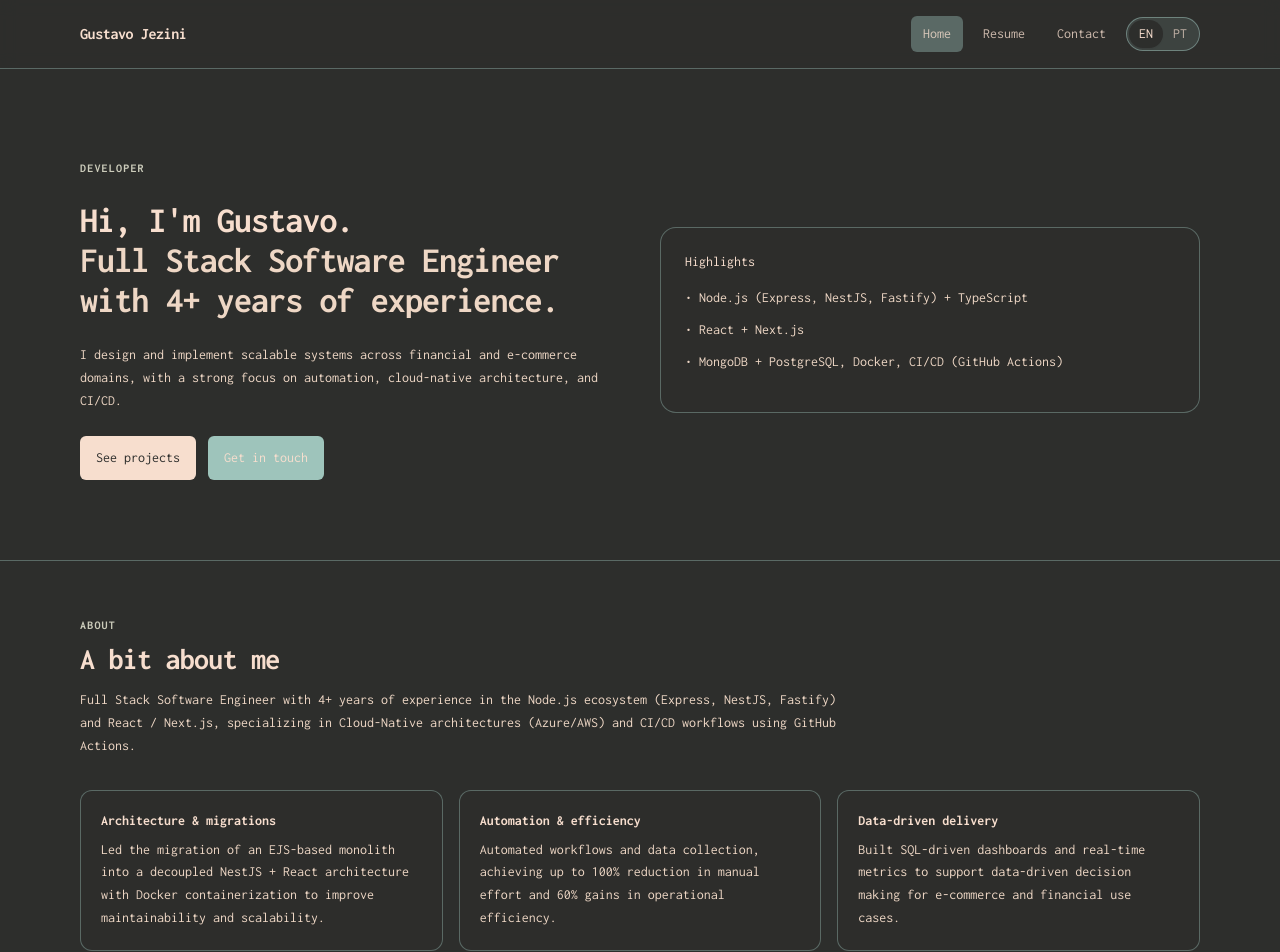
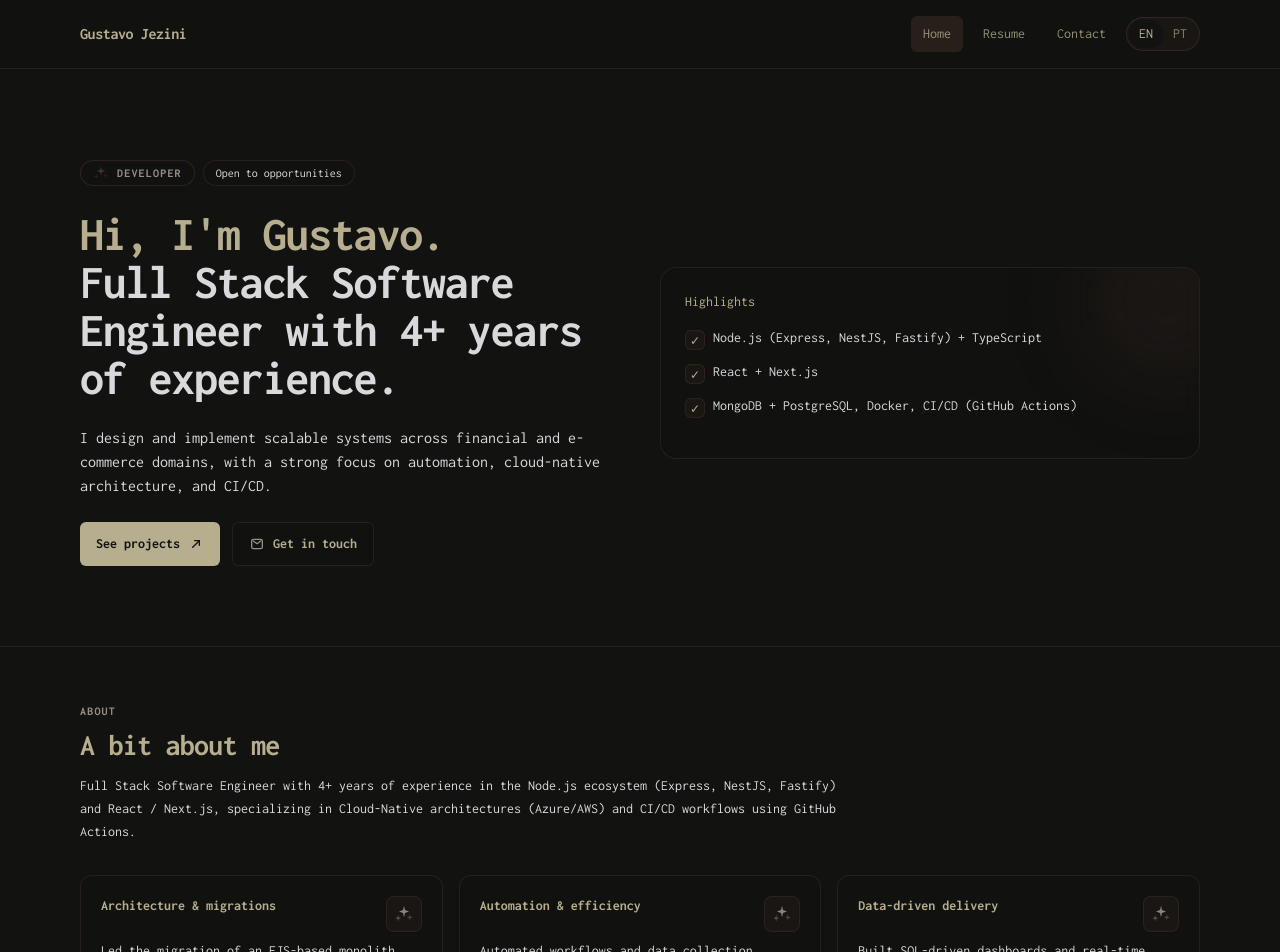
Before and after one commit to Gustavo-Jezini/portifolio, a Next.js app: page / in a window 1280 px wide. Shown: the top 952 px of the page. Built offline with nearby package versions, Linux system fonts and the light colour scheme; no server answers.

Commit message:
feat: add SVG icons and enhance home page layout with new styles and content

```diff
--- a/src/app/(home)/page.tsx
+++ b/src/app/(home)/page.tsx
@@ -2,6 +2,85 @@
 
 import { useMemo } from 'react'
 import { useT } from '../i18n/useT'
+
+function SparkleIcon(props: React.SVGProps<SVGSVGElement>) {
+  return (
+    <svg
+      viewBox="0 0 24 24"
+      fill="none"
+      xmlns="http://www.w3.org/2000/svg"
+      aria-hidden="true"
+      {...props}
+    >
+      <path
+        d="M12 2l1.2 5.3L18 9l-4.8 1.7L12 16l-1.2-5.3L6 9l4.8-1.7L12 2z"
+        className="fill-current"
+        opacity="0.9"
+      />
+      <path
+        d="M5 13l.7 2.9L8.5 17l-2.8 1.1L5 21l-.7-2.9L1.5 17l2.8-1.1L5 13z"
+        className="fill-current"
+        opacity="0.5"
+      />
+      <path
+        d="M19 12l.7 2.9L22.5 16l-2.8 1.1L19 20l-.7-2.9L15.5 16l2.8-1.1L19 12z"
+        className="fill-current"
+        opacity="0.4"
+      />
+    </svg>
+  )
+}
+
+function ArrowUpRightIcon(props: React.SVGProps<SVGSVGElement>) {
+  return (
+    <svg
+      viewBox="0 0 24 24"
+      fill="none"
+      xmlns="http://www.w3.org/2000/svg"
+      aria-hidden="true"
+      {...props}
+    >
+      <path
+        d="M7 17L17 7"
+        stroke="currentColor"
+        strokeWidth="2"
+        strokeLinecap="round"
+      />
+      <path
+        d="M10 7h7v7"
+        stroke="currentColor"
+        strokeWidth="2"
+        strokeLinecap="round"
+        strokeLinejoin="round"
+      />
+    </svg>
+  )
+}
+
+function MailIcon(props: React.SVGProps<SVGSVGElement>) {
+  return (
+    <svg
+      viewBox="0 0 24 24"
+      fill="none"
+      xmlns="http://www.w3.org/2000/svg"
+      aria-hidden="true"
+      {...props}
+    >
+      <path
+        d="M4 7.5A2.5 2.5 0 0 1 6.5 5h11A2.5 2.5 0 0 1 20 7.5v9A2.5 2.5 0 0 1 17.5 19h-11A2.5 2.5 0 0 1 4 16.5v-9z"
+        stroke="currentColor"
+        strokeWidth="2"
+      />
+      <path
+        d="M6.5 7.5l5.5 4 5.5-4"
+        stroke="currentColor"
+        strokeWidth="2"
+        strokeLinecap="round"
+        strokeLinejoin="round"
+      />
+    </svg>
+  )
+}
 
 type AboutCard = { title: string; desc: string }
 type ProjectItem = {
@@ -63,14 +142,30 @@
   }
 
   return (
-    <div>
+    <div className="relative">
+      <div
+        aria-hidden="true"
+        className="pointer-events-none absolute inset-x-0 -top-20 -z-10 mx-auto h-[520px] max-w-6xl overflow-hidden px-4"
+      >
+        <div className="absolute left-1/2 top-10 h-72 w-72 -translate-x-1/2 rounded-full bg-accent/25 blur-3xl" />
+        <div className="absolute right-0 top-24 h-72 w-72 rounded-full bg-secondary/20 blur-3xl" />
+        <div className="absolute left-0 top-40 h-72 w-72 rounded-full bg-primary/10 blur-3xl" />
+      </div>
+
       <section className="border-b border-accent/40">
         <div className="mx-auto grid max-w-6xl gap-10 px-4 py-16 sm:py-20 md:grid-cols-2 md:items-center">
           <div className="space-y-6">
-            <p className="text-xs font-semibold uppercase tracking-widest text-secondary">
+            <div className="flex flex-wrap items-center gap-2">
+              <span className="inline-flex items-center gap-2 rounded-full border border-accent/50 bg-background/40 px-3 py-1 text-xs font-semibold uppercase tracking-widest text-secondary">
+                <SparkleIcon className="h-4 w-4 text-accent" />
                 {t('home.hero.kicker', 'Developer')}
-            </p>
-            <h1 className="text-3xl font-semibold tracking-tight text-primary sm:text-4xl">
+              </span>
+              <span className="inline-flex items-center rounded-full border border-accent/40 bg-background/30 px-3 py-1 text-xs text-muted">
+                {t('home.hero.available', 'Open to opportunities')}
+              </span>
+            </div>
+
+            <h1 className="text-3xl font-semibold tracking-tight text-primary sm:text-4xl lg:text-5xl">
               {t('home.hero.title', "Hi, I'm Gustavo.")}
               <span className="block text-muted">
                 {t(
@@ -79,7 +174,7 @@
                 )}
               </span>
             </h1>
-            <p className="max-w-xl text-sm leading-relaxed text-muted">
+            <p className="max-w-xl text-sm leading-relaxed text-muted sm:text-base">
               {t(
                 'home.hero.description',
                 "Here you'll find a summary of my work. Feel free to reach out.",
@@ -89,27 +184,38 @@
             <div className="flex flex-wrap gap-3">
               <a
                 href="#projetos"
-                className="inline-flex h-11 items-center justify-center rounded-md bg-primary px-4 text-sm font-medium text-background transition hover:bg-muted focus-visible:outline-none focus-visible:ring-2 focus-visible:ring-primary/60"
+                className="inline-flex h-11 items-center justify-center gap-2 rounded-md bg-primary px-4 text-sm font-semibold text-background transition hover:bg-muted focus-visible:outline-none focus-visible:ring-2 focus-visible:ring-primary/60"
               >
                 {t('home.hero.cta.projects', 'See projects')}
+                <ArrowUpRightIcon className="h-4 w-4" />
               </a>
               <a
                 href="/contact"
-                className="inline-flex h-11 items-center justify-center rounded-md bg-accent px-4 text-sm font-medium text-primary transition hover:bg-secondary focus-visible:outline-none focus-visible:ring-2 focus-visible:ring-primary/60"
+                className="inline-flex h-11 items-center justify-center gap-2 rounded-md border border-accent/40 bg-background/40 px-4 text-sm font-semibold text-primary backdrop-blur transition hover:border-primary/40 hover:bg-background/60 focus-visible:outline-none focus-visible:ring-2 focus-visible:ring-primary/60"
               >
+                <MailIcon className="h-4 w-4 text-secondary" />
                 {t('home.hero.cta.contact', 'Get in touch')}
               </a>
             </div>
           </div>
 
-          <div className="rounded-2xl border border-accent/40 bg-background/40 p-6">
-            <div className="space-y-4">
+          <div className="relative overflow-hidden rounded-2xl border border-accent/40 bg-background/40 p-6 backdrop-blur">
+            <div
+              aria-hidden="true"
+              className="absolute -right-12 -top-12 h-40 w-40 rounded-full bg-accent/20 blur-2xl"
+            />
+            <div className="relative space-y-4">
               <p className="text-sm font-medium text-primary">
                 {t('home.hero.highlights.title', 'Highlights')}
               </p>
               <ul className="space-y-3 text-sm text-muted">
                 {highlights.map((item) => (
-                  <li key={item}>• {item}</li>
+                  <li key={item} className="flex gap-2">
+                    <span className="mt-0.5 h-5 w-5 shrink-0 rounded-md border border-accent/40 bg-accent/15 text-center text-xs leading-5 text-primary">
+                      ✓
+                    </span>
+                    <span>{item}</span>
+                  </li>
                 ))}
               </ul>
               <p className="text-xs text-muted">
@@ -144,11 +250,16 @@
             {aboutCards.map((item) => (
               <div
                 key={item.title}
-                className="rounded-xl border border-accent/40 bg-background/40 p-5"
+                className="group rounded-xl border border-accent/40 bg-background/40 p-5 transition hover:-translate-y-0.5 hover:border-primary/40 hover:bg-background/60"
               >
+                <div className="flex items-start justify-between gap-3">
                   <p className="text-sm font-semibold text-primary">
                     {item.title}
                   </p>
+                  <span className="inline-flex h-9 w-9 items-center justify-center rounded-lg border border-accent/40 bg-accent/15 text-secondary transition group-hover:text-primary">
+                    <SparkleIcon className="h-5 w-5" />
+                  </span>
+                </div>
                 <p className="mt-2 text-sm leading-relaxed text-muted">
                   {item.desc}
                 </p>
@@ -182,8 +293,12 @@
                 href={resolveProjectHref(p)}
                 target="_blank"
                 rel="noreferrer"
-                className="group flex flex-col gap-4 rounded-xl border border-accent/40 bg-background/50 p-5 transition hover:border-primary/40 hover:bg-background/70"
+                className="group relative flex flex-col gap-4 overflow-hidden rounded-xl border border-accent/40 bg-background/50 p-5 transition hover:-translate-y-0.5 hover:border-primary/40 hover:bg-background/70"
               >
+                <div
+                  aria-hidden="true"
+                  className="absolute -right-10 -top-10 h-28 w-28 rounded-full bg-accent/15 blur-2xl transition group-hover:bg-accent/25"
+                />
                 <div className="space-y-1">
                   <h3 className="text-base font-semibold text-primary">
                     {p.title ??
@@ -209,9 +324,12 @@
                   ))}
                 </div>
 
+                <div className="mt-auto flex items-center justify-between gap-3">
                   <p className="text-xs text-secondary group-hover:text-primary">
                     {t('home.projects.repoCta', 'View repository →')}
                   </p>
+                  <ArrowUpRightIcon className="h-4 w-4 text-secondary transition group-hover:text-primary" />
+                </div>
               </a>
             ))}
           </div>
@@ -239,13 +357,16 @@
                 href={c.href}
                 target="_blank"
                 rel="noreferrer"
-                className="rounded-xl border border-accent/40 bg-background/40 p-5 transition hover:border-primary/40"
+                className="group rounded-xl border border-accent/40 bg-background/40 p-5 transition hover:-translate-y-0.5 hover:border-primary/40 hover:bg-background/60"
               >
                 <p className="text-sm font-semibold text-primary">{c.title}</p>
                 <p className="mt-1 text-sm text-muted">{c.org}</p>
-                <p className="mt-4 text-xs text-secondary">
+                <div className="mt-4 flex items-center justify-between gap-3 text-xs text-secondary">
+                  <span className="group-hover:text-primary">
                     {t('home.certificates.cta', 'View credential →')}
-                </p>
+                  </span>
+                  <ArrowUpRightIcon className="h-4 w-4 transition group-hover:text-primary" />
+                </div>
               </a>
             ))}
           </div>
@@ -273,7 +394,7 @@
             {educationItems.map((item) => (
               <div
                 key={`${item.title}-${item.period}`}
-                className="rounded-xl border border-accent/40 bg-background/40 p-5"
+                className="rounded-xl border border-accent/40 bg-background/40 p-5 transition hover:border-primary/40 hover:bg-background/60"
               >
                 <p className="text-sm font-semibold text-primary">
                   {item.title}
@@ -303,7 +424,11 @@
             </p>
           </div>
 
-          <div className="rounded-2xl border border-accent/40 bg-background/40 p-6 sm:flex sm:items-center sm:justify-between">
+          <div className="relative overflow-hidden rounded-2xl border border-accent/40 bg-background/40 p-6 backdrop-blur sm:flex sm:items-center sm:justify-between">
+            <div
+              aria-hidden="true"
+              className="absolute -bottom-10 -left-10 h-44 w-44 rounded-full bg-secondary/15 blur-2xl"
+            />
             <div className="space-y-1">
               <p className="text-sm font-semibold text-primary">
                 {t('home.contact.emailLabel', 'Email')}
@@ -317,9 +442,10 @@
             </div>
             <a
               href="/contact"
-              className="mt-4 inline-flex h-11 items-center justify-center rounded-md bg-primary px-4 text-sm font-medium text-background transition hover:bg-muted focus-visible:outline-none focus-visible:ring-2 focus-visible:ring-primary/60 sm:mt-0"
+              className="relative mt-4 inline-flex h-11 items-center justify-center gap-2 rounded-md bg-primary px-4 text-sm font-semibold text-background transition hover:bg-muted focus-visible:outline-none focus-visible:ring-2 focus-visible:ring-primary/60 sm:mt-0"
             >
               {t('home.contact.cta', 'Open contact form')}
+              <ArrowUpRightIcon className="h-4 w-4" />
             </a>
           </div>
         </div>
--- a/src/app/i18n/I18nProvider.tsx
+++ b/src/app/i18n/I18nProvider.tsx
@@ -30,8 +30,19 @@
 
 export const I18nContext = createContext<I18nContextValue | null>(null)
 
-export function I18nProvider({ children }: { children: React.ReactNode }) {
-  const [locale, setLocaleState] = useState<Locale>(getInitialLocaleFromClient)
+type I18nProviderProps = {
+  children: React.ReactNode
+  /**
+   * Locale coming from SSR (cookie/header). When provided, it guarantees the
+   * first client render matches the server HTML (prevents hydration errors).
+   */
+  initialLocale?: Locale
+}
+
+export function I18nProvider({ children, initialLocale }: I18nProviderProps) {
+  const [locale, setLocaleState] = useState<Locale>(() => {
+    return initialLocale ?? getInitialLocaleFromClient()
+  })
 
   useEffect(() => {
     // Ensure document + storage are in sync even on first mount.
@@ -41,6 +52,14 @@
   const setLocale = useCallback((next: Locale) => {
     setLocaleState(next)
     setClientLocale(next)
+
+    // Also persist to a cookie so SSR can pick the same locale on refresh.
+    // Keep it simple: 1 year, top-level path.
+    try {
+      document.cookie = `locale=${next}; path=/; max-age=31536000; samesite=lax`
+    } catch {
+      // ignore
+    }
   }, [])
 
   const value = useMemo<I18nContextValue>(() => {
--- a/src/app/i18n/messages/en.json
+++ b/src/app/i18n/messages/en.json
@@ -26,6 +26,7 @@
   "home": {
     "hero": {
       "kicker": "Developer",
+      "available": "Open to opportunities",
       "title": "Hi, I'm Gustavo.",
       "subtitle": "Full Stack Software Engineer with 4+ years of experience.",
       "description": "I design and implement scalable systems across financial and e-commerce domains, with a strong focus on automation, cloud-native architecture, and CI/CD.",
--- a/src/app/i18n/messages/pt.json
+++ b/src/app/i18n/messages/pt.json
@@ -29,6 +29,7 @@
       "title": "Oi, eu sou o Gustavo.",
       "subtitle": "Engenheiro de Software Full Stack com mais de 4 anos de experiência.",
       "description": "Eu desenho e implemento sistemas escaláveis nos domínios financeiro e e-commerce, com forte foco em automação, arquitetura cloud-native e CI/CD.",
+      "available": "Aberto a oportunidades",
       "cta": {
         "projects": "Ver projetos",
         "contact": "Entre em contato"
--- a/src/app/layout.tsx
+++ b/src/app/layout.tsx
@@ -6,6 +6,8 @@
 import { I18nProvider } from './i18n/I18nProvider'
 import { HtmlLangSync } from './i18n/HtmlLangSync'
 import en from './i18n/messages/en.json'
+import { cookies } from 'next/headers'
+import { isLocale, type Locale } from './i18n/i18n'
 
 // This app uses client state (localStorage) for language switching.
 // Avoid prerender/export errors by opting into dynamic rendering.
@@ -26,10 +28,16 @@
 }: Readonly<{
   children: React.ReactNode
 }>) {
+  const cookieStore = cookies()
+  const cookieLocale = cookieStore.get('locale')?.value
+  const initialLocale: Locale = isLocale(cookieLocale ?? '')
+    ? (cookieLocale as Locale)
+    : 'en'
+
   return (
-    <html lang="en">
+    <html lang={initialLocale}>
       <body className={inconsolata.className}>
-        <I18nProvider>
+        <I18nProvider initialLocale={initialLocale}>
           <HtmlLangSync />
           <div className="min-h-dvh bg-background text-primary">
             <Navbar />
```
Also changed, not shown: tailwind.config.ts (+10 -10 lines). Lines whose indentation alone changed are shown as unchanged.
